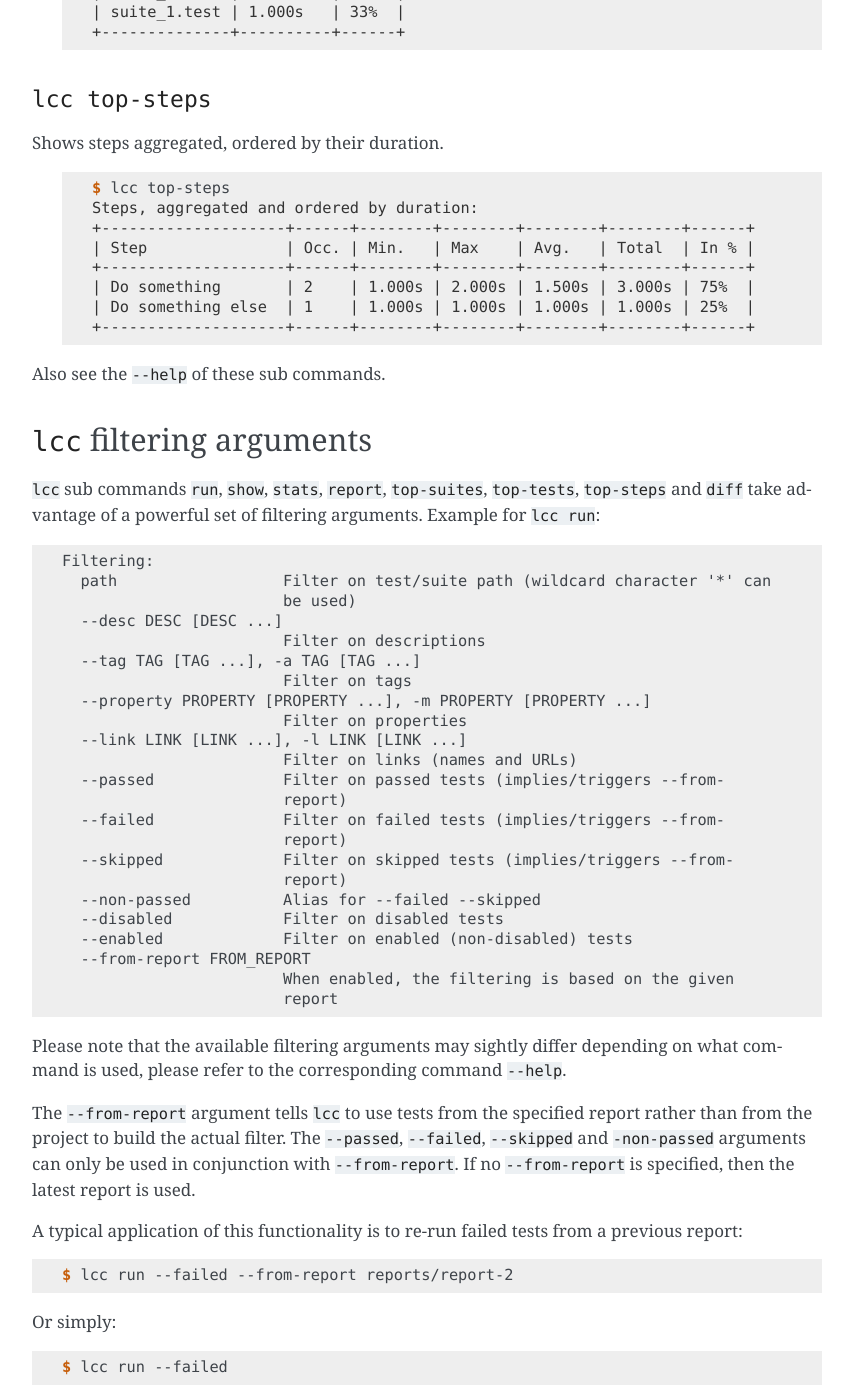
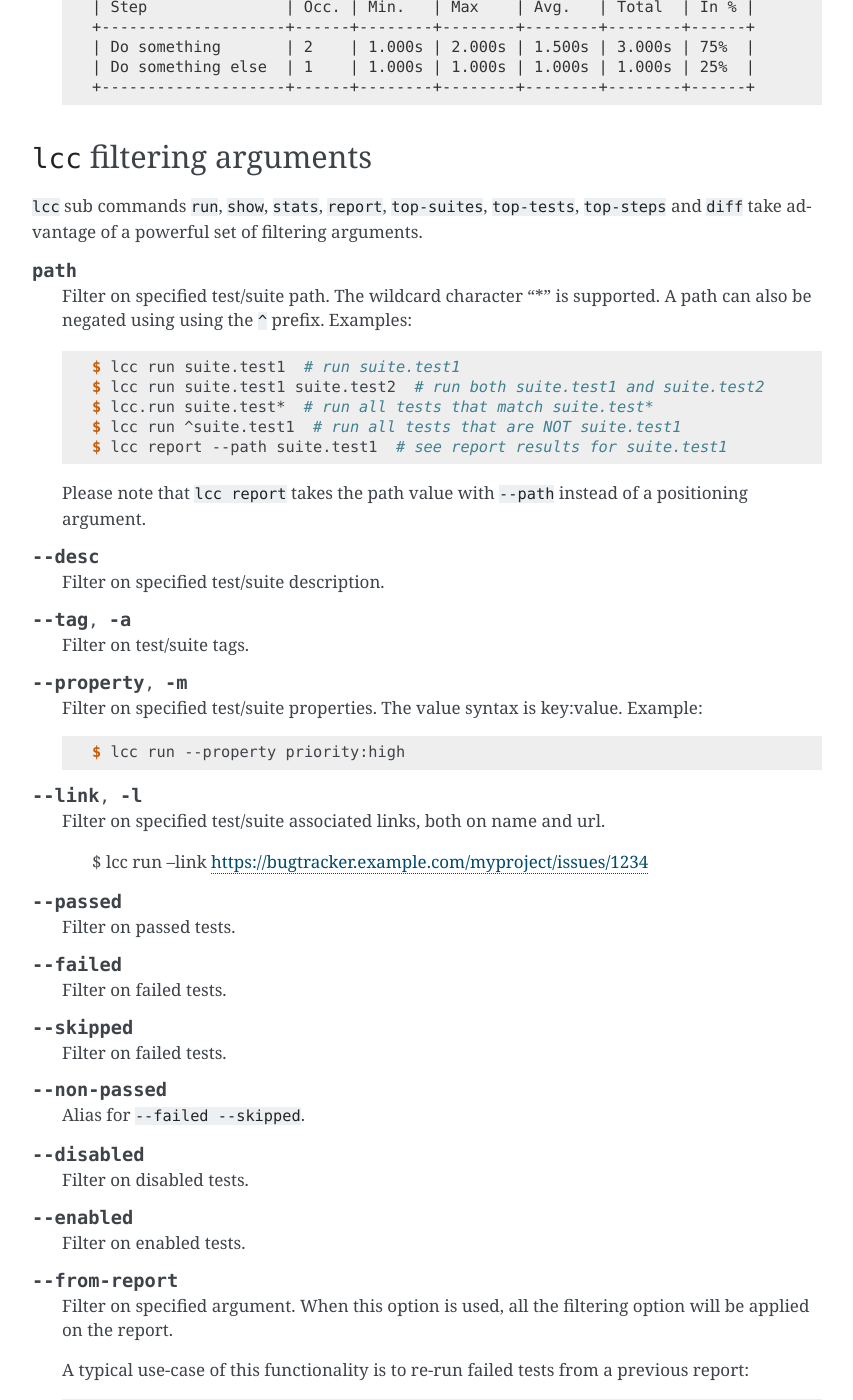
Before and after one commit to lemoncheesecake/lemoncheesecake, a Sphinx documentation site: the page built from doc/cli.rst, in a window 1280 px wide and 1400 px high, scrolled down 6507 px. Shown: the whole window, without its empty margins (363-1216 px from the left). Built offline with Sphinx 7.4.7, drawn with Linux system fonts in a browser that asks for light colours; some of the changed text lies outside the part shown.

Commit message:
doc: improve CLI documentation
- use nicer ".. option::" rst directive
- total rewrite of the filtering arguments section

```diff
--- a/doc/cli.rst
+++ b/doc/cli.rst
@@ -25,72 +25,65 @@ Like for any other ``lcc`` sub command (except ``lcc bootstrap``), the ``project
 Like most of the ``lcc`` sub-commands, ``lcc run`` benefits from the :ref:`filtering arguments <cli_filters>` but also
 from extra arguments that allow a finer control over tests execution and reporting:
 
-``--threads``
-^^^^^^^^^^^^^
+.. option:: --threads
 
-The number of threads used to execute tests; default is one thread (meaning tests are run sequentially).
-The number of threads can also be set through the ``$LCC_THREADS`` environment variable (the CLI argument will have
-precedence over this variable).
+    The number of threads used to execute tests; default is one thread (meaning tests are run sequentially).
+    The number of threads can also be set through the ``$LCC_THREADS`` environment variable (the CLI argument will have
+    precedence over this variable).
 
-``--reporting``
-^^^^^^^^^^^^^^^
+.. option:: --reporting
 
-The list of reporting backends to use, default are: "console", "html" and "json". The backends passed as argument
-will **override** this list.
+    The list of reporting backends to use, default are: "console", "html" and "json". The backends passed as argument
+    will **override** this list.
 
-Since version 1.1.0, it's possible to add or remove reporting backends to/from the default backends using ``+``
-and ``^`` prefixes. For instance, ``--reporting console json html junit`` to add "junit" can be simplified into
-``--reporting +junit``.
+    Since version 1.1.0, it's possible to add or remove reporting backends to/from the default backends using ``+``
+    and ``^`` prefixes. For instance, ``--reporting console json html junit`` to add "junit" can be simplified into
+    ``--reporting +junit``.
 
-Other examples:
+    Other examples:
 
-  .. code-block:: console
+      .. code-block:: console
 
-      $ lcc run --reporting ^console  # turn off console reporting
-      $ lcc run --reporting ^console +junit  # turn off console reporting and turn on junit reporting
-      $ lcc run --reporting html json  # only generate the HTML report
+          $ lcc run --reporting ^console  # turn off console reporting
+          $ lcc run --reporting ^console +junit  # turn off console reporting and turn on junit reporting
+          $ lcc run --reporting html json  # only generate the HTML report
 
-Please note that:
+    Please note that:
 
-- turn on/off directives cannot be mixed with a fixed backend list, example: ``--reporting console +junit``
-  is invalid
+    - turn on/off directives cannot be mixed with a fixed backend list, example: ``--reporting console +junit``
+      is invalid
 
-- the "html" backend generates the static HTML/JS/CSS files required to read the reporting data generated
-  by the "json" backend, meaning that both reporting backends must be specified to have a readable HTML report
+    - the "html" backend generates the static HTML/JS/CSS files required to read the reporting data generated
+      by the "json" backend, meaning that both reporting backends must be specified to have a readable HTML report
 
 
-``--report-dir``
-^^^^^^^^^^^^^^^^
+.. option:: --report-dir
 
-The directory where the files generated by the reporting backends will be stored. The default
-directory is the ``report`` sub-directory within the project directory, in the case the former report directory
-will be archived in the ``reports`` (with an "s") sub-directory.
+    The directory where the files generated by the reporting backends will be stored. The default
+    directory is the ``report`` sub-directory within the project directory, in the case the former report directory
+    will be archived in the ``reports`` (with an "s") sub-directory.
 
-``--save-report``
-^^^^^^^^^^^^^^^^^
+.. option:: --save-report
 
-Set the frequency at which reporting backends such as "json" and "xml" will save the reporting data
-on disk. Possibles values for this option are: ``at_end_of_tests``, ``at_each_suite``, ``at_each_test``,
-``at_each_failed_test``, ``at_each_event``, ``every_${N}s`` (the reporting
-data will be saved every "N" seconds). The default value for this option is ``at_each_failed_test``.
-This behavior can also be configured through the ``$LCC_SAVE_REPORT_AT`` environment variable (the CLI argument
-will have precedence over this variable).
+    Set the frequency at which reporting backends such as "json" and "xml" will save the reporting data
+    on disk. Possibles values for this option are: ``at_end_of_tests``, ``at_each_suite``, ``at_each_test``,
+    ``at_each_failed_test``, ``at_each_event``, ``every_${N}s`` (the reporting
+    data will be saved every "N" seconds). The default value for this option is ``at_each_failed_test``.
+    This behavior can also be configured through the ``$LCC_SAVE_REPORT_AT`` environment variable (the CLI argument
+    will have precedence over this variable).
 
-``--exit-error-on-failure``
-^^^^^^^^^^^^^^^^^^^^^^^^^^^
+.. option:: --exit-error-on-failure
 
-``lcc run`` exits with a "0" exit code when the tests have been successfully executed (no matter their status),
-with this option it will exit with a "1" exit code if there is any failed or skipped test
+    ``lcc run`` exits with a "0" exit code when the tests have been successfully executed (no matter their status),
+    with this option it will exit with a "1" exit code if there is any failed or skipped test
 
-``--stop-on-failure``
-^^^^^^^^^^^^^^^^^^^^^
+.. option:: --stop-on-failure
 
-Stops the execution of the tests on the first non-passed test, remaining tests will be marked as skipped
+    Stops the execution of the tests on the first non-passed test, remaining tests will be marked as skipped
 
-``--force-disabled``
-^^^^^^^^^^^^^^^^^^^^^
+.. option:: --force-disabled
 
-Force the execution of disabled tests
+    Force the execution of disabled tests
 
 
 ``lcc show``
@@ -351,60 +344,123 @@ Shows steps aggregated, ordered by their duration.
       | Do something else  | 1    | 1.000s | 1.000s | 1.000s | 1.000s | 25%  |
       +--------------------+------+--------+--------+--------+--------+------+
 
-Also see the ``--help`` of these sub commands.
-
 .. _cli_filters:
 
 ``lcc`` filtering arguments
 ---------------------------
 
 ``lcc`` sub commands ``run``, ``show``, ``stats``, ``report``, ``top-suites``, ``top-tests``, ``top-steps``
-and ``diff`` take advantage of a powerful set of filtering arguments. Example for ``lcc run``:
+and ``diff`` take advantage of a powerful set of filtering arguments.
 
-.. code-block:: none
+.. option:: path
 
-    Filtering:
-      path                  Filter on test/suite path (wildcard character '*' can
-                            be used)
-      --desc DESC [DESC ...]
-                            Filter on descriptions
-      --tag TAG [TAG ...], -a TAG [TAG ...]
-                            Filter on tags
-      --property PROPERTY [PROPERTY ...], -m PROPERTY [PROPERTY ...]
-                            Filter on properties
-      --link LINK [LINK ...], -l LINK [LINK ...]
-                            Filter on links (names and URLs)
-      --passed              Filter on passed tests (implies/triggers --from-
-                            report)
-      --failed              Filter on failed tests (implies/triggers --from-
-                            report)
-      --skipped             Filter on skipped tests (implies/triggers --from-
-                            report)
-      --non-passed          Alias for --failed --skipped
-      --disabled            Filter on disabled tests
-      --enabled             Filter on enabled (non-disabled) tests
-      --from-report FROM_REPORT
-                            When enabled, the filtering is based on the given
-                            report
+    Filter on specified test/suite path. The wildcard character "*" is supported. A path can also be negated using
+    using the ``^`` prefix. Examples:
 
+    .. code-block:: console
 
-Please note that the available filtering arguments may sightly differ depending on what command is used, please refer
-to the corresponding command ``--help``.
+            $ lcc run suite.test1  # run suite.test1
+            $ lcc run suite.test1 suite.test2  # run both suite.test1 and suite.test2
+            $ lcc.run suite.test*  # run all tests that match suite.test*
+            $ lcc run ^suite.test1  # run all tests that are NOT suite.test1
+            $ lcc report --path suite.test1  # see report results for suite.test1
 
-The ``--from-report`` argument tells ``lcc`` to use tests from the specified report rather than from the project to build
-the actual filter. The ``--passed``, ``--failed``, ``--skipped`` and ``-non-passed`` arguments can only be used in
-conjunction with ``--from-report``.  If no ``--from-report`` is specified, then the latest report is used.
+    Please note that ``lcc report`` takes the path value with ``--path`` instead of a positioning argument.
 
-A typical application of this functionality is to re-run failed tests from a previous report:
+.. option:: --desc
 
-.. code-block:: console
+    Filter on specified test/suite description.
 
-    $ lcc run --failed --from-report reports/report-2
+.. option:: --tag, -a
 
-Or simply:
+    Filter on test/suite tags.
 
-.. code-block:: console
+.. option:: --property, -m
 
-    $ lcc run --failed
+    Filter on specified test/suite properties. The value syntax is key:value. Example:
 
-if you want to re-run the failed tests from the latest run.
+    .. code-block:: console
+
+        $ lcc run --property priority:high
+
+.. option:: --link, -l
+
+    Filter on specified test/suite associated links, both on name and url.
+
+        $ lcc run --link https://bugtracker.example.com/myproject/issues/1234
+
+.. option:: --passed
+
+    Filter on passed tests.
+
+.. option:: --failed
+
+    Filter on failed tests.
+
+.. option:: --skipped
+
+    Filter on failed tests.
+
+.. option:: --non-passed
+
+    Alias for ``--failed --skipped``.
+
+.. option:: --disabled
+
+    Filter on disabled tests.
+
+.. option:: --enabled
+
+    Filter on enabled tests.
+
+.. option:: --from-report
+
+    Filter on specified argument. When this option is used, all the filtering option will be applied on the report.
+
+    A typical use-case of this functionality is to re-run failed tests from a previous report:
+
+    .. code-block:: console
+
+        $ lcc run --failed --from-report reports/report-2
+
+    Or simply:
+
+    .. code-block:: console
+
+        $ lcc run --failed
+
+    if you want to re-run the failed tests from the latest run.
+
+More about ``path`` (or ``--path``), ``--desc``, ``--tag``, ``--property``, ``--link`` arguments:
+
+- they accept the wilcard character ``*``
+
+- they accept a leading ``^`` character before the value (examples: ``--tag ^slow``, ``--properties priority:^low``)
+  standing for an exclusion instead of in inclusion
+
+- they can take multiple values and be specified multiple times, acting as (respectively) logical OR and AND,
+  examples:
+
+    - ``--tag slow fast``: will match tests/suites that have a ``slow`` OR ``fast`` associated tags
+
+    - ``--tag slow --tag critical``: will match tests/suites that have a ``slow`` AND ``critical`` tags
+
+    - both forms can be combined: ``--tag slow fast --tag critical``
+
+    - ``path/--path`` only provides a OR
+
+- when the filter is applied, the suite hierarchy is taken into account. For instance, if a suite has a specified tag,
+  then all (direct or indirect) sub-suites and tests will also match that given tag
+
+More about ``--passed``, ``--failed``, ``--skipped``, ``--non-passed``:
+
+- these arguments work directly with the ``lcc report`` command.
+
+- things are more subtle with other ``lcc`` sub-commands where these arguments are used in combination with
+  the ``--from-report``. When using this later option, the filter will be based on the report.
+
+Please note that:
+
+- some options might not be available to specific commands (because they would not relevant)
+
+- some options might not be used together (because it's ambiguous or because it would not make sense)
```
